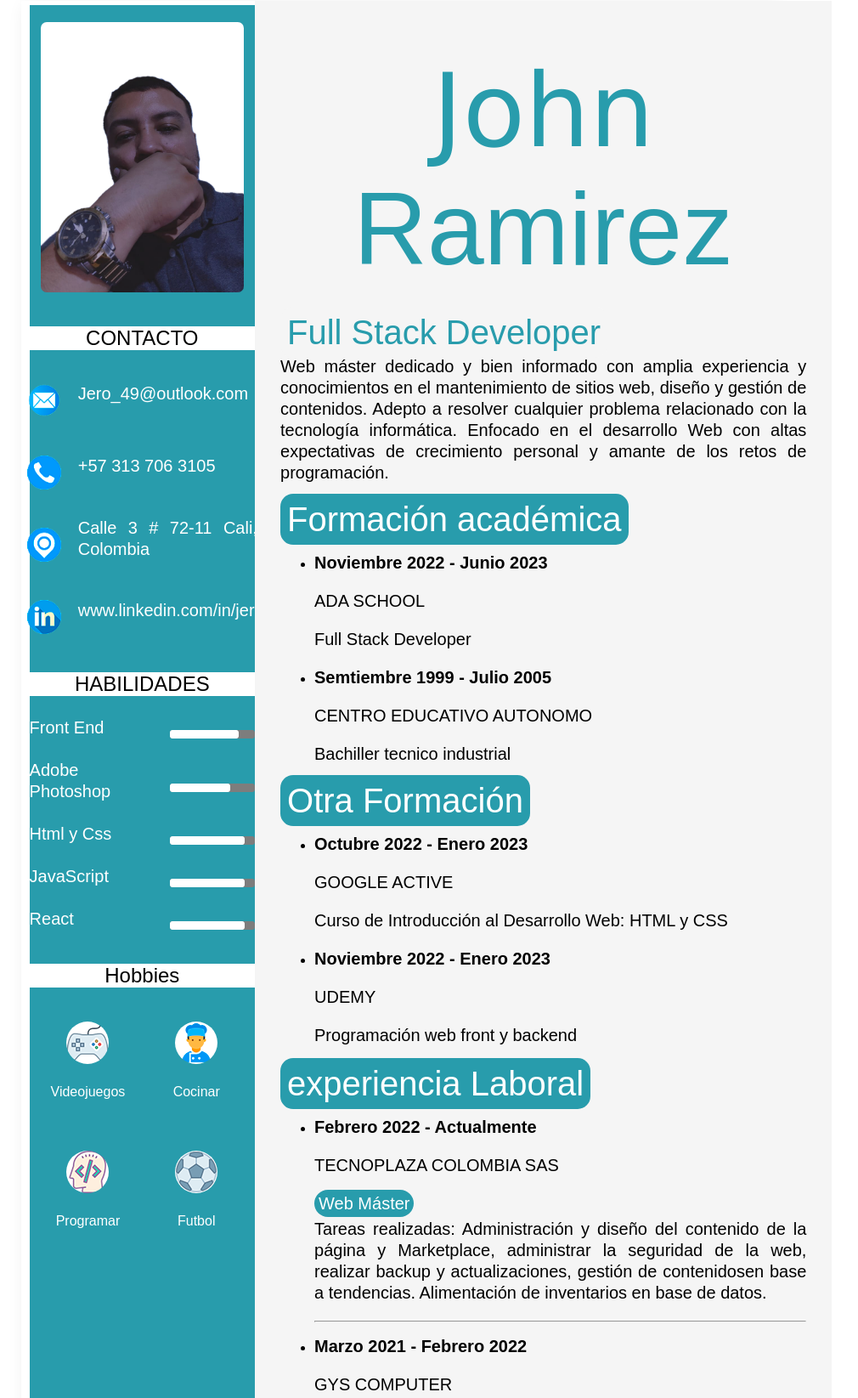
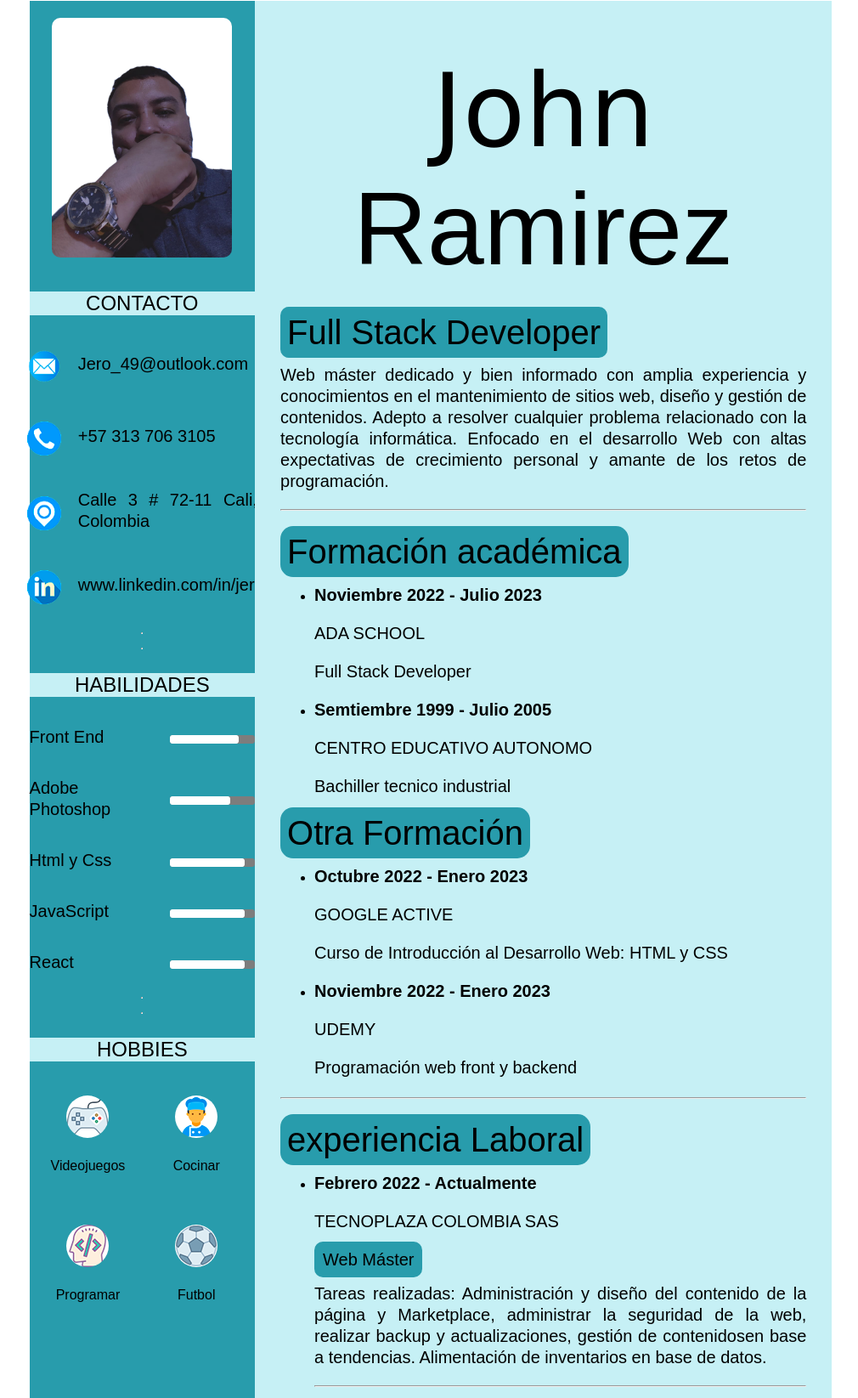
Before and after one commit to JeroDev1/Trabajo-Curriculum-vitae, a plain HTML site: page index.html in a window 1280 px wide. Shown: the part 7-1652 px from the top of the page at 85% size, without its empty margins (173-1183 px from the left). Drawn offline with Linux system fonts and the light colour scheme.

Commit message:
Fase de presentacion

```diff
--- a/Style.css
+++ b/Style.css
@@ -4,8 +4,6 @@
 .main {
   display: flex;
   width: 70%;
-  box-shadow: 6px 6px 20px rgba(0, 0, 0, 0.1);
-
   margin: auto;
 
 }
@@ -18,15 +16,15 @@
 
 .Izquierdo {
     background-color: #289cac;
-    color: white;
+    color: black;
 }
 
 #perfil {
-  border-radius: 7px;
+  border-radius: 10px;
 }
 
 h2 {
-  background-color: white;
+  background-color: #c6f0f5;
   color: black;
   width: 100%;
   text-align: center;
@@ -43,15 +41,15 @@ h2 {
 .Izquierdo, img{
   margin-top: 20px;
   margin-bottom: 20px;
-  max-width: 90%;
-  max-height: 90%;
+  max-width: 80%;
+  max-height: 80%;
 }
 
 .Izquierdo, h1{
   max-width: 100%;
   max-height: 100%;
-  margin-top: 5px;
-  margin-bottom: 10px;
+  margin-top: 0px;
+  margin-bottom: 0px;
 }
 
 .TodosDatos {
@@ -107,7 +105,7 @@ picture img{
   max-width: 70%;
   min-width: 70%;
   align-items: center;
-  background-color: whitesmoke;
+  background-color: #c6f0f5;
   padding: 30px;
 }
 
@@ -116,14 +114,14 @@ h1 {
   font-size: 120px;
   text-align: center;
   margin: 30px;
-  color: #289cac;
+  color: black;
 }
 
 #titulo {
-  color: #289cac;
-  background-color: whitesmoke;
+  color: black;
+  background-color: #289cac;
   padding: 8px;
-  border-radius: 15px;
+  border-radius: 10px;
   text-align: left;
   font-size: 40px;
   display: inline;
@@ -131,14 +129,14 @@ h1 {
 }
 
 p{
-  margin-top: 5px;
+  margin-top: 15px;
   text-align: justify;
   font-size: 20px;
   line-height: 25px;
 }
 
 .Submenu {
-  color: white;
+  color: black;
   background-color: #289cac;
   padding: 8px;
   border-radius: 15px;
@@ -149,10 +147,10 @@ p{
 }
 
 .puesto {
-  color: white;
+  color: black;
   background-color: #289cac;
-  border-radius: 20px;
-  padding: 5px;
+  border-radius: 10px;
+  padding: 10px;
   display: inline;
 }
 
--- a/index.html
+++ b/index.html
@@ -30,6 +30,8 @@
                     <p>www.linkedin.com/in/jerodev</p>
                 </div>
             </div>
+            <hr>
+            <hr>
             <h2>HABILIDADES</h2>
             <div class="TodosDatos">
                 <div class="WebDesing">
@@ -53,7 +55,9 @@
                     <img src="/Imagenes/logro5.png" alt="logro5">
                 </div>
             </div>
-            <h2>Hobbies</h2>
+            <hr>
+            <hr>
+            <h2>HOBBIES</h2>
             <div class="Hobbies">
                 <picture>
                     <img src="./Imagenes/controller.png" alt="Juegos">
@@ -85,11 +89,13 @@ cualquier problema relacionado con la tecnología informática.
 Enfocado en el desarrollo Web con altas expectativas de
 crecimiento personal y amante de los retos de programación.
             </p>
+            <hr>
+            <br>
             <section>
                 <h3 class="Submenu">Formación académica</h3>
                 <div class="Estudios">
                     <ul>
-                        <li><p class="fecha">Noviembre 2022 - Junio 2023</p>
+                        <li><p class="fecha">Noviembre 2022 - Julio 2023</p>
                             <p>ADA SCHOOL</p>
                             <p>Full Stack Developer</p>
                         </li>
@@ -124,6 +130,8 @@ crecimiento personal y amante de los retos de programación.
                     <p></p>
                 </div>
             </section>
+            <hr>
+            <br>
             <section>
                 <h3 class="Submenu">experiencia Laboral</h3>
                 <div class="Estudios">
@@ -154,6 +162,7 @@ crecimiento personal y amante de los retos de programación.
                                 tendencias. Alimentación de inventarios en
                                 base de datos.</p>
                         </li>
+                        <hr>
                     </ul>
                 </div>
                 <div class="Estudios">
```
